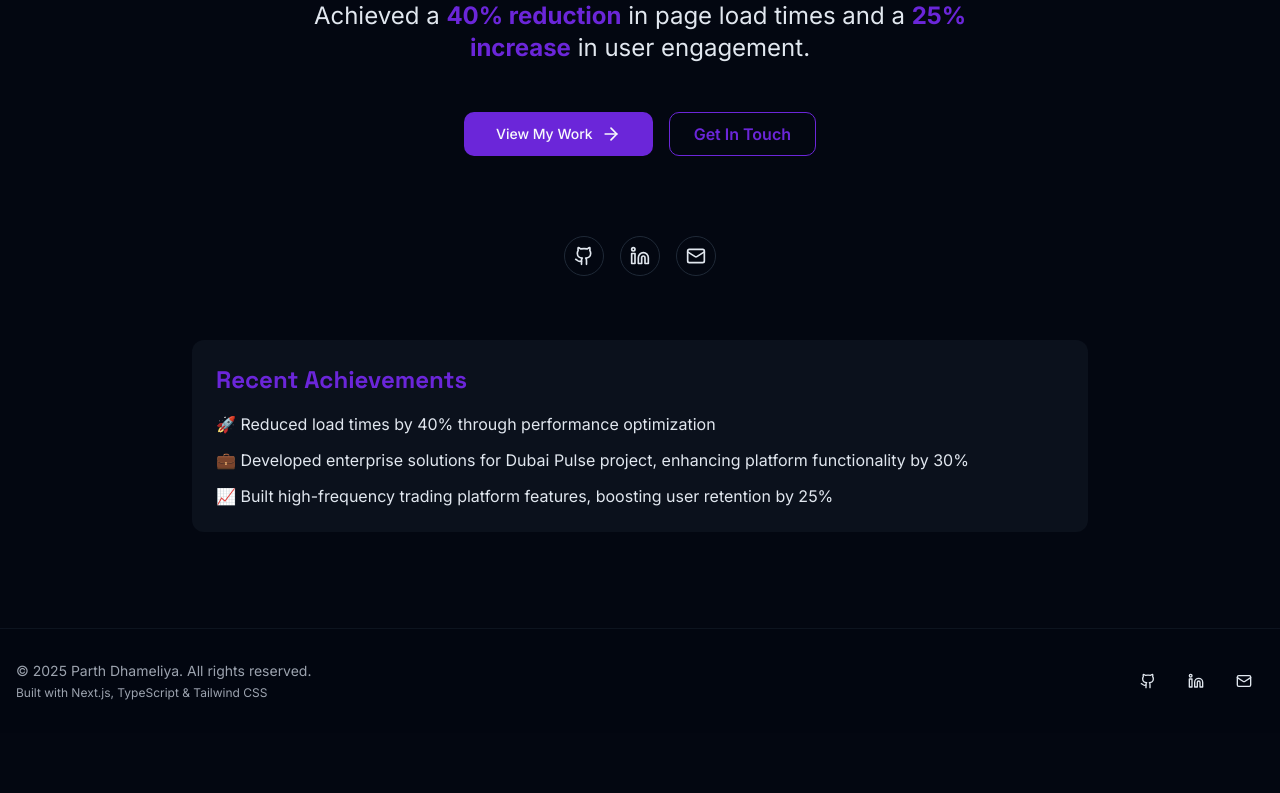
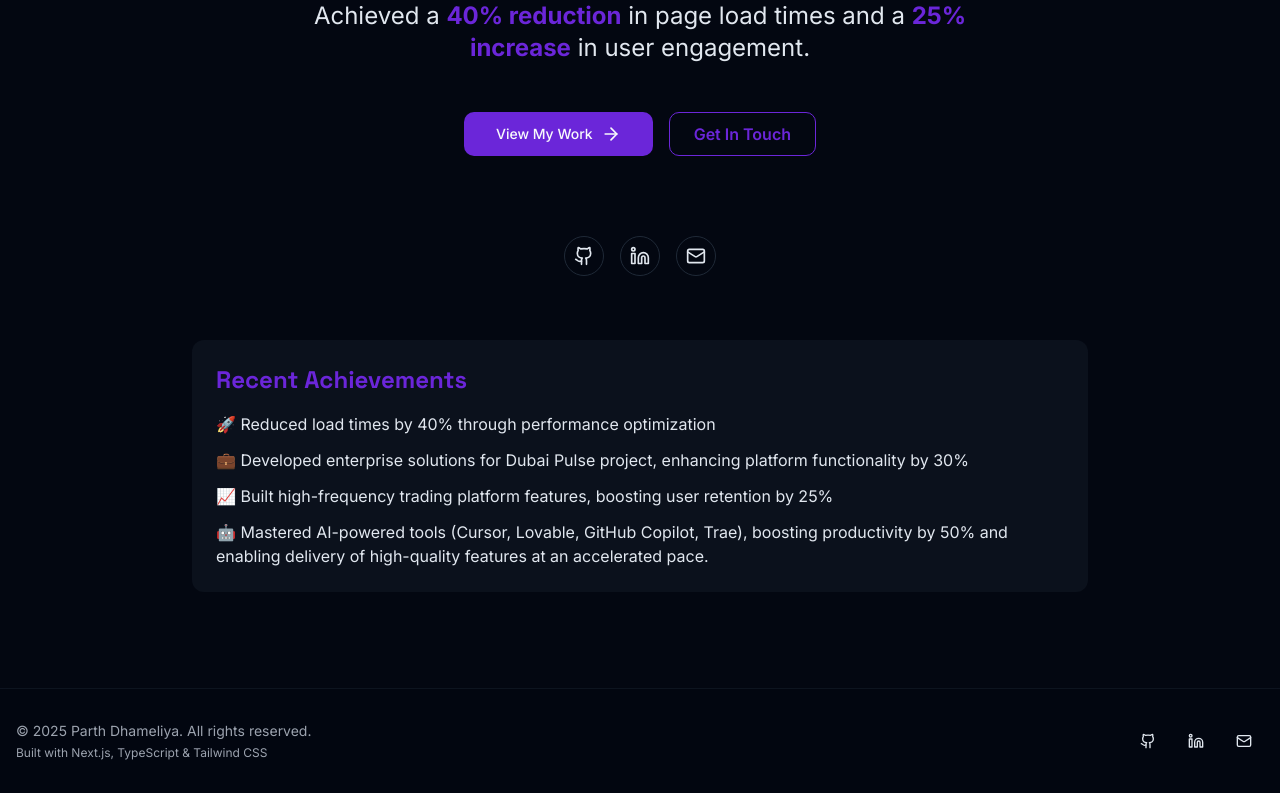
Before and after one commit to parth2504/portfolio, a Next.js app: page / in a window 1280 px wide. Shown: the part 640-1433 px from the top of the page. Before the commit the page ends 1373 px from the top, so only its background shows below. Built offline with nearby package versions, Linux system fonts and the light colour scheme.

Commit message:
Refactor HomeClient component for improved readability; adjust formatting and enhance text clarity in various sections.

```diff
--- a/app/HomeClient.tsx
+++ b/app/HomeClient.tsx
@@ -50,7 +50,7 @@ export default function HomeClient() {
             animate="visible"
             className="max-w-4xl mx-auto text-center pt-10 md:pt-16 lg:pt-20"
           >
-       <motion.h1
+            <motion.h1
               variants={itemVariants}
               className="text-4xl md:text-5xl lg:text-6xl font-heading font-bold mb-6"
             >
@@ -58,21 +58,37 @@ export default function HomeClient() {
                 Parth Dhameliya - Frontend Developer
               </span>
             </motion.h1>
-            <motion.div variants={itemVariants} className="mb-8 sm:mb-10 mt-6 sm:mt-10">
+            <motion.div
+              variants={itemVariants}
+              className="mb-8 sm:mb-10 mt-6 sm:mt-10"
+            >
               <AnimatedShinyText className="text-base font-medium text-foreground border border-border/40 rounded-full px-6 py-3 bg-muted/40 shadow-sm">
                 <span role="text" aria-label="Welcome message">
-                  ✨ Crafting Exceptional Digital Experiences with React and Next.js
+                  ✨ Crafting Exceptional Digital Experiences with React and
+                  Next.js
                 </span>
               </AnimatedShinyText>
             </motion.div>
-            <motion.div variants={itemVariants} className="mb-10 sm:mb-12 mt-8 sm:mt-12">
+            <motion.div
+              variants={itemVariants}
+              className="mb-10 sm:mb-12 mt-8 sm:mt-12"
+            >
               <h2 className="text-2xl sm:text-3xl md:text-4xl font-heading font-semibold text-primary mb-4 sm:mb-6">
-                Innovative Frontend Developer with React & Next.js Expertise in Ahmedabad, Gujarat
+                Innovative Frontend Developer with React & Next.js Expertise in
+                Ahmedabad, Gujarat
               </h2>
               <div className="space-y-4 sm:space-y-6 mt-4 sm:mt-6">
                 <p className="text-lg sm:text-xl md:text-2xl text-foreground max-w-2xl mx-auto leading-relaxed">
-                  Specialized in performance optimization, state management with Zustand and Redux, and automated testing with Cypress.<br />
-                  Achieved a <span className="font-bold text-primary">40% reduction</span> in page load times and a <span className="font-bold text-primary">25% increase</span> in user engagement.
+                  Specialized in performance optimization, state management with
+                  Zustand and Redux, and automated testing with Cypress.
+                  <br />
+                  Achieved a{" "}
+                  <span className="font-bold text-primary">
+                    40% reduction
+                  </span>{" "}
+                  in page load times and a{" "}
+                  <span className="font-bold text-primary">25% increase</span>{" "}
+                  in user engagement.
                 </p>
               </div>
             </motion.div>
@@ -94,7 +110,12 @@ export default function HomeClient() {
                   />
                 </a>
               </Button>
-              <Button size="lg" variant="outline" className="px-6 py-3 text-base font-semibold border-primary text-primary hover:bg-primary/10 hover:text-primary" asChild>
+              <Button
+                size="lg"
+                variant="outline"
+                className="px-6 py-3 text-base font-semibold border-primary text-primary hover:bg-primary/10 hover:text-primary"
+                asChild
+              >
                 <a
                   href="/contact"
                   onClick={(e) => handleClick(e, "/contact")}
@@ -163,9 +184,22 @@ export default function HomeClient() {
                 Recent Achievements
               </h3>
               <ul className="space-y-3">
-                <li>🚀 Reduced load times by 40% through performance optimization</li>
-                <li>💼 Developed enterprise solutions for Dubai Pulse project, enhancing platform functionality by 30%</li>
-                <li>📈 Built high-frequency trading platform features, boosting user retention by 25%</li>
+                <li>
+                  🚀 Reduced load times by 40% through performance optimization
+                </li>
+                <li>
+                  💼 Developed enterprise solutions for Dubai Pulse project,
+                  enhancing platform functionality by 30%
+                </li>
+                <li>
+                  📈 Built high-frequency trading platform features, boosting
+                  user retention by 25%
+                </li>
+                <li>
+                  🤖 Mastered AI-powered tools (Cursor, Lovable, GitHub
+                  Copilot, Trae), boosting productivity by 50% and enabling delivery
+                  of high-quality features at an accelerated pace.
+                </li>
               </ul>
             </motion.section>
           </motion.div>
```
